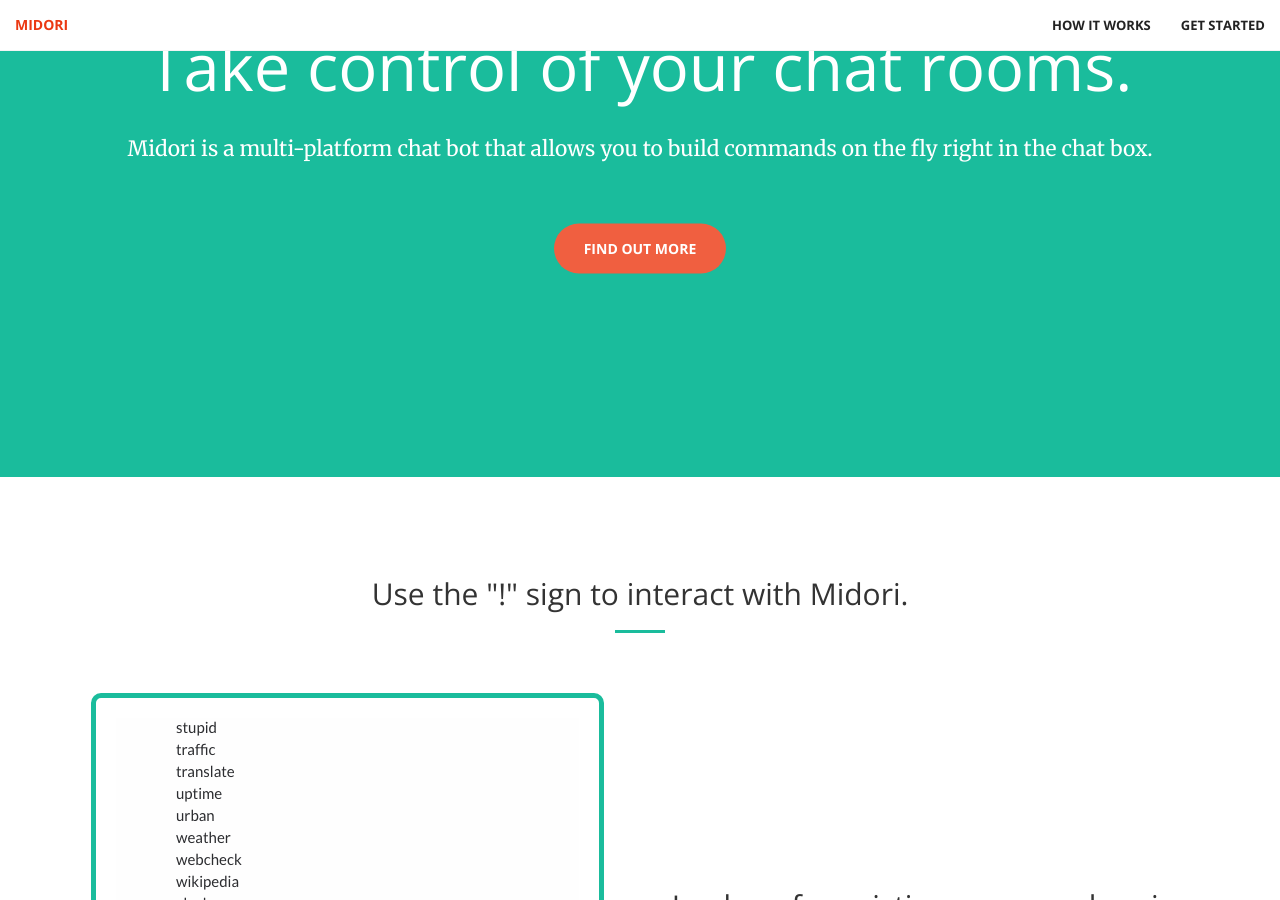
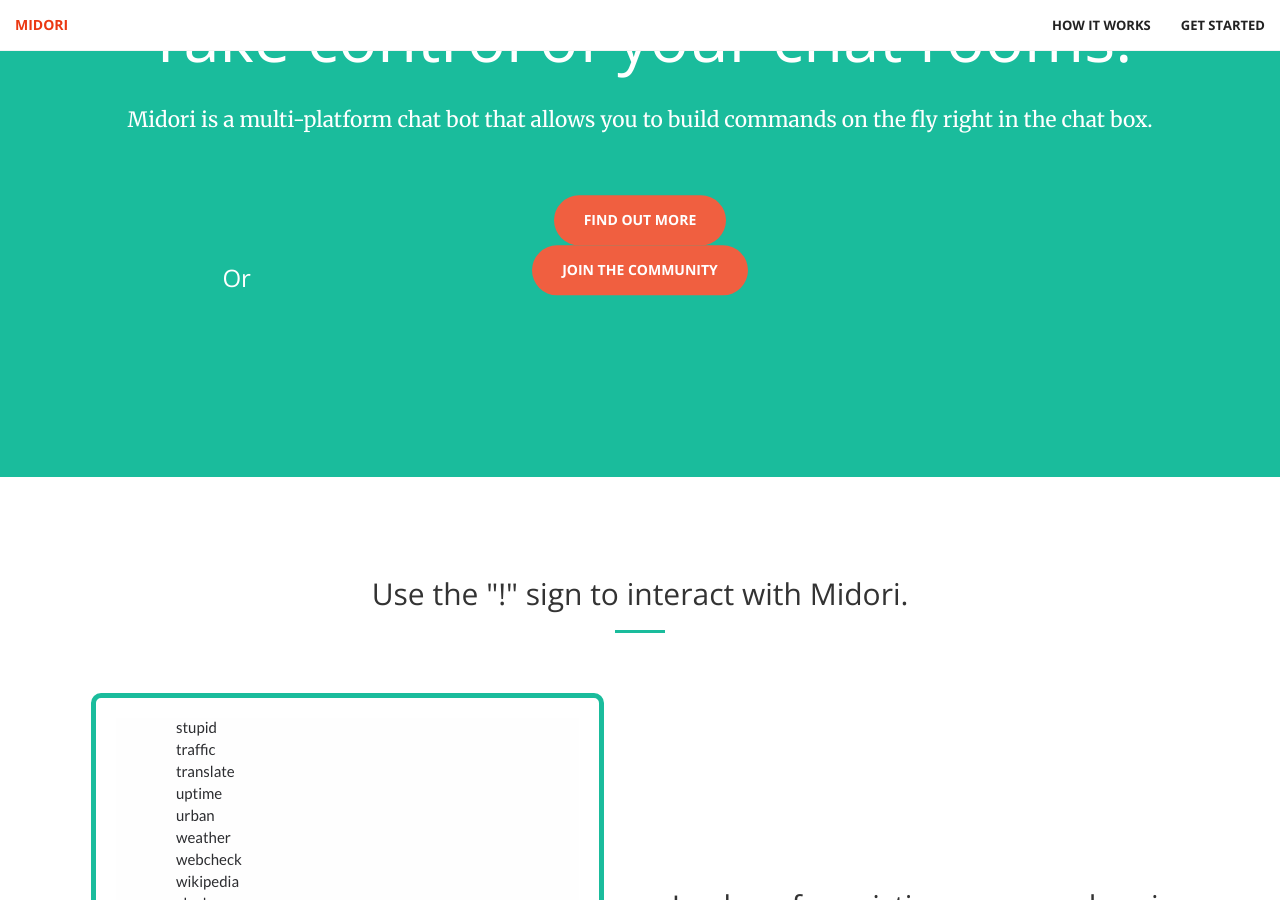
Before and after one commit to midoricorp/midoricorp.github.io, a Jekyll site: the page index.html, which Jekyll copies as it is, in a window 1280 px wide and 900 px high, scrolled down 423 px. Built offline with Jekyll 4.4.1, drawn with Linux system fonts in a browser that asks for light colours; nearby versions of some CDN libraries.

Commit message:
added community

```diff
--- a/index.html
+++ b/index.html
@@ -88,12 +88,13 @@
             <div class="col-lg-12 text-center">
                 <a href="#works" class="btn btn-primary btn-xl page-scroll">Find Out More</a>
             </div>
-            <!-- <div class="col-lg-4 text-center">
+            <div class="col-lg-4 text-center">
                 <h3>Or</h3>
-            </div> -->
-            <!-- <div class="col-lg-4 text-center">
-                <a href="https://midori-community.herokuapp.com/" class="btn btn-primary btn-xl page-scroll">Join the Community</a>
-            </div> -->
+            </div>
+            <div class="col-lg-4 text-center">
+                <!-- <a href="https://midori-community.herokuapp.com/" class="btn btn-primary btn-xl page-scroll">Join the Community</a> -->
+                <a href="https://bit.ly/2NKwsbU" class="btn btn-primary btn-xl page-scroll">Join the Community</a>
+            </div>
         </div>
     </header>
      <section id="works">
```
